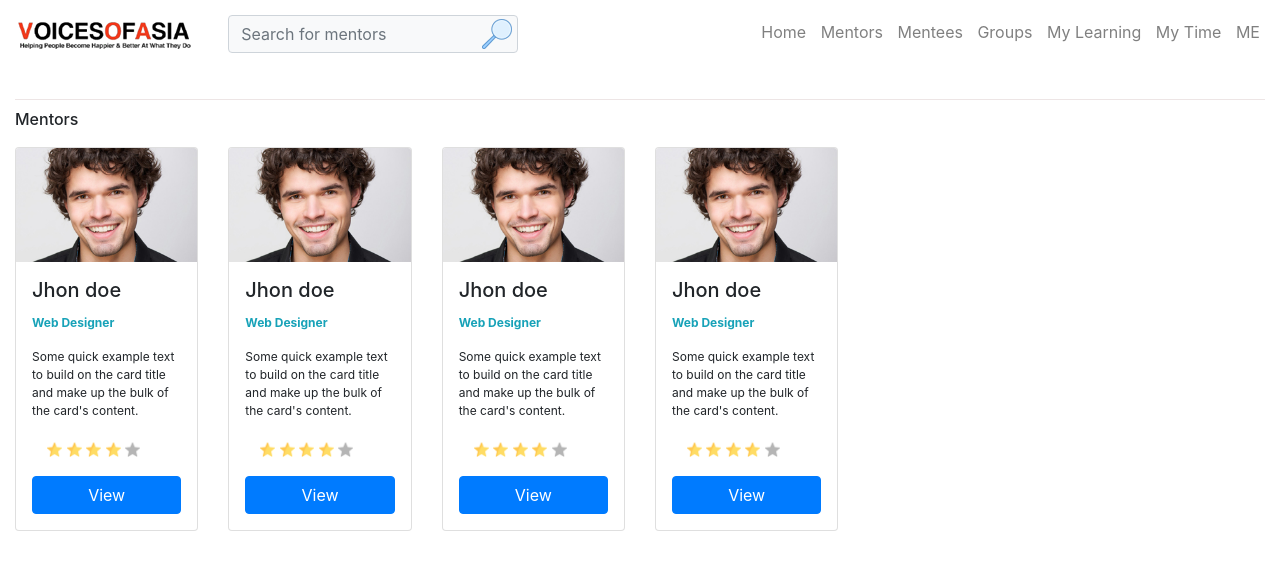
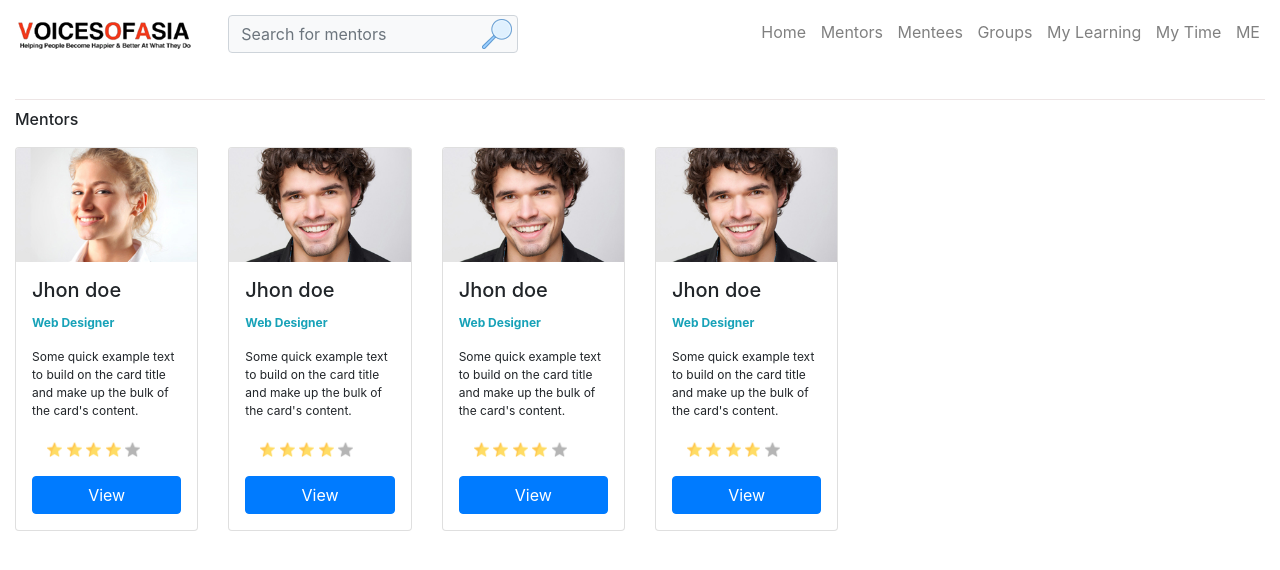
Before and after one commit to lovedeep5/voiceofasia, a PHP site: page /search-result.php in a window 1280 px wide. Shown: the top 570 px of the page. Run offline with PHP 8.4, Linux system fonts and the light colour scheme.

Commit message:
First 17/8/2018

```diff
--- a/search-result.php
+++ b/search-result.php
@@ -5,6 +5,24 @@
     <div class="row">
       <div class="col-12 pd-t-10">
         <h6>Mentors</h6>
+      </div>
+      <div class="col-12 col-xl-2 col-lg-2 col-md-2 col-sm-3 mt-10">
+        <div class="card" style="width: 100%;">
+          <img class="card-img-top" src="images/Untitled-3.jpg" alt="Card image cap">
+          <div class="card-body">
+            <h5 class="card-title">Jhon doe</h5>
+            <p class="card-text text-info"><b> Web Designer </b></p>
+            <p class="card-text">Some quick example text to build on the card title and make up the bulk of the card's content.</p>
+            <div class="col-12 star-rating-box">
+<img src="images/star.png" alt="rating-star" class="img-fluid rating-star">
+<img src="images/star.png" alt="rating-star" class="img-fluid rating-star">
+<img src="images/star.png" alt="rating-star" class="img-fluid rating-star">
+<img src="images/star.png" alt="rating-star" class="img-fluid rating-star">
+<img src="images/star-dark.png" alt="rating-star" class="img-fluid rating-star">
+            </div>
+            <a href="#" class="btn btn-primary size-w-100">View</a>
+          </div>
+        </div>
       </div>
       <div class="col-12 col-xl-2 col-lg-2 col-md-2 col-sm-3 mt-10">
         <div class="card" style="width: 100%;">
@@ -42,25 +60,7 @@
           </div>
         </div>
       </div>
-      <div class="col-6 col-xl-2 col-lg-2 col-md-2 col-sm-3 mt-10">
-        <div class="card" style="width: 100%;">
-          <img class="card-img-top" src="images/Untitled-2.jpg" alt="Card image cap">
-          <div class="card-body">
-            <h5 class="card-title">Jhon doe</h5>
-            <p class="card-text text-info"><b> Web Designer </b></p>
-            <p class="card-text">Some quick example text to build on the card title and make up the bulk of the card's content.</p>
-            <div class="col-12 star-rating-box">
-<img src="images/star.png" alt="rating-star" class="img-fluid rating-star">
-<img src="images/star.png" alt="rating-star" class="img-fluid rating-star">
-<img src="images/star.png" alt="rating-star" class="img-fluid rating-star">
-<img src="images/star.png" alt="rating-star" class="img-fluid rating-star">
-<img src="images/star-dark.png" alt="rating-star" class="img-fluid rating-star">
-            </div>
-            <a href="#" class="btn btn-primary size-w-100">View</a>
-          </div>
-        </div>
-      </div>
-      <div class="col-6 col-xl-2 col-lg-2 col-md-2 col-sm-3 mt-10">
+      <div class="col-12 col-xl-2 col-lg-2 col-md-2 col-sm-3 mt-10">
         <div class="card" style="width: 100%;">
           <img class="card-img-top" src="images/Untitled-2.jpg" alt="Card image cap">
           <div class="card-body">
```
